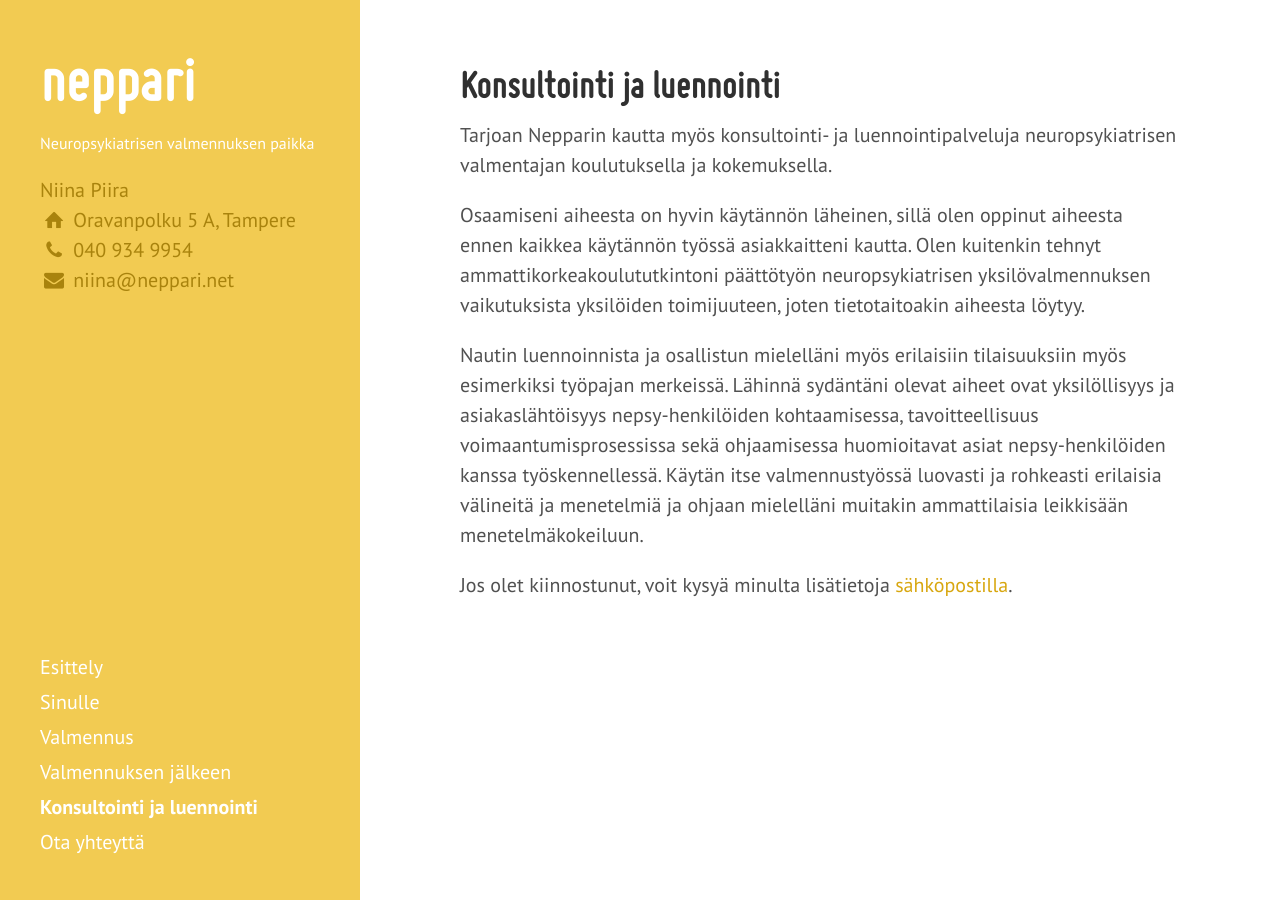
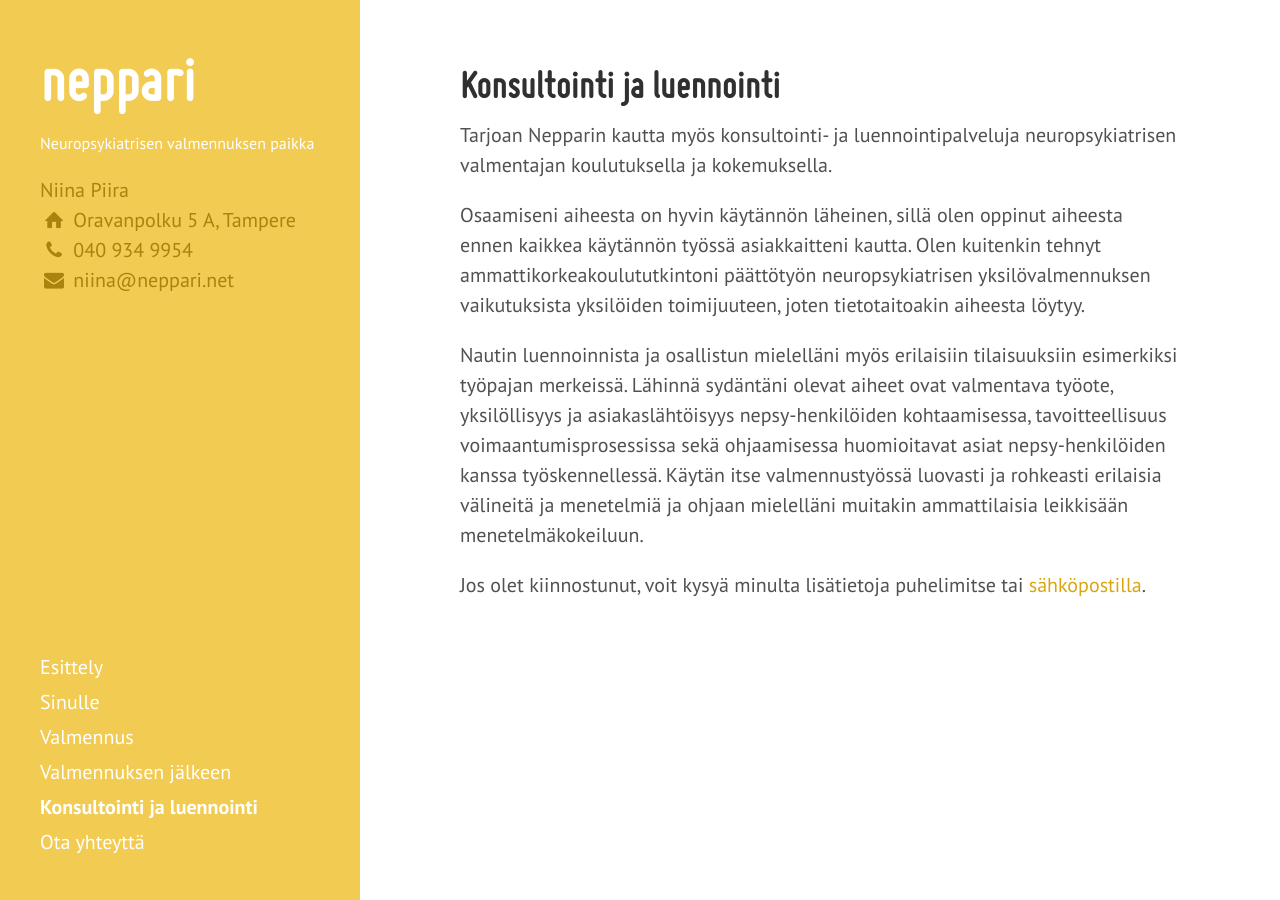
Before and after one commit to niinapiira/neppari.net, a Jekyll site: the page built from konsultointi-ja-luennointi.md, in a window 1280 px wide. Built offline with Jekyll 4.4.1, drawn with Linux system fonts in a browser that asks for light colours; Markdown is read by kramdown in place of the engine named in the settings.

Commit message:
Updated konsultointi-ja-luennointi.md

```diff
--- a/konsultointi-ja-luennointi.md
+++ b/konsultointi-ja-luennointi.md
@@ -5,10 +5,11 @@ title: Konsultointi ja luennointi
 published: true
 ---
 
+
 Tarjoan Nepparin kautta myös konsultointi- ja luennointipalveluja neuropsykiatrisen valmentajan koulutuksella ja kokemuksella.
 
 Osaamiseni aiheesta on hyvin käytännön läheinen, sillä olen oppinut aiheesta ennen kaikkea käytännön työssä asiakkaitteni kautta. Olen kuitenkin tehnyt ammattikorkeakoulututkintoni päättötyön neuropsykiatrisen yksilövalmennuksen vaikutuksista yksilöiden toimijuuteen, joten tietotaitoakin aiheesta löytyy.
 
-Nautin luennoinnista ja osallistun mielelläni myös erilaisiin tilaisuuksiin myös esimerkiksi työpajan merkeissä. Lähinnä sydäntäni olevat aiheet ovat yksilöllisyys ja asiakaslähtöisyys nepsy-henkilöiden kohtaamisessa, tavoitteellisuus voimaantumisprosessissa sekä ohjaamisessa huomioitavat asiat nepsy-henkilöiden kanssa työskennellessä. Käytän itse valmennustyössä luovasti ja rohkeasti erilaisia välineitä ja menetelmiä ja ohjaan mielelläni muitakin ammattilaisia leikkisään menetelmäkokeiluun.
+Nautin luennoinnista ja osallistun mielelläni myös erilaisiin tilaisuuksiin esimerkiksi työpajan merkeissä. Lähinnä sydäntäni olevat aiheet ovat valmentava työote, yksilöllisyys ja asiakaslähtöisyys nepsy-henkilöiden kohtaamisessa, tavoitteellisuus voimaantumisprosessissa sekä ohjaamisessa huomioitavat asiat nepsy-henkilöiden kanssa työskennellessä. Käytän itse valmennustyössä luovasti ja rohkeasti erilaisia välineitä ja menetelmiä ja ohjaan mielelläni muitakin ammattilaisia leikkisään menetelmäkokeiluun.
 
-Jos olet kiinnostunut, voit kysyä minulta lisätietoja [sähköpostilla](/ota-yhteytta).
+Jos olet kiinnostunut, voit kysyä minulta lisätietoja puhelimitse tai [sähköpostilla](/ota-yhteytta).
```
